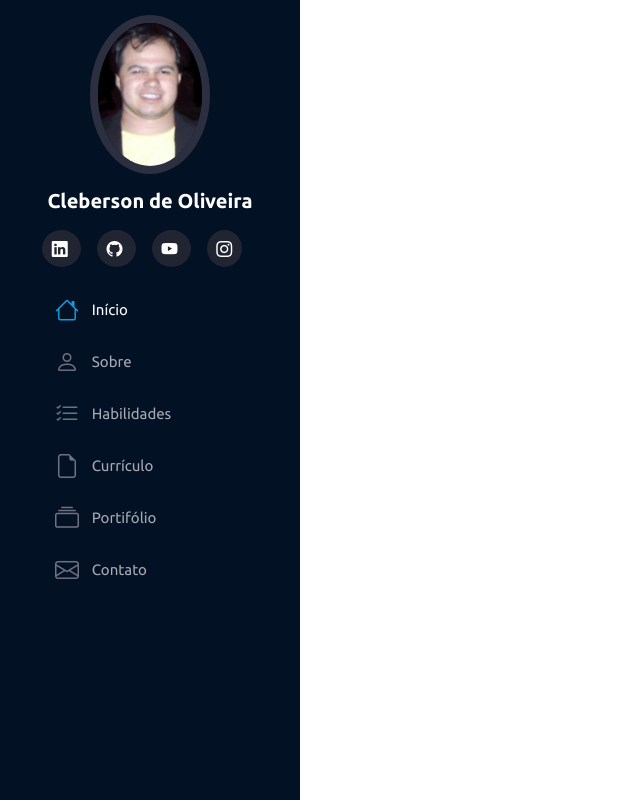
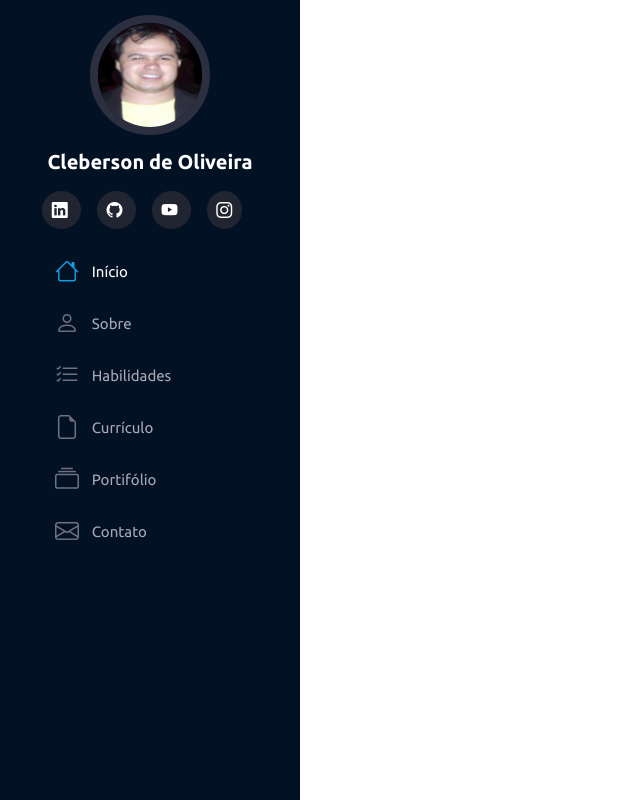
Before and after one commit to devcleberson/Portfolio_Flask_Responsivo, a Flask app: page / in a window 1280 px wide. Shown: the whole page, without its empty margins (0-640 px from the left). Run offline with Flask 3, Linux system fonts and the light colour scheme; some libraries are stand-ins or nearby versions.

Commit message:
update criação do menu lateral

```diff
--- a/static/style.css
+++ b/static/style.css
@@ -23,6 +23,7 @@ html, body{
     margin: 15px auto;
     display: block;
     width: 120px;
+    height: 120px;
     border: 8px solid #2c2f3f;
     border-radius: 50%;
 }
```
